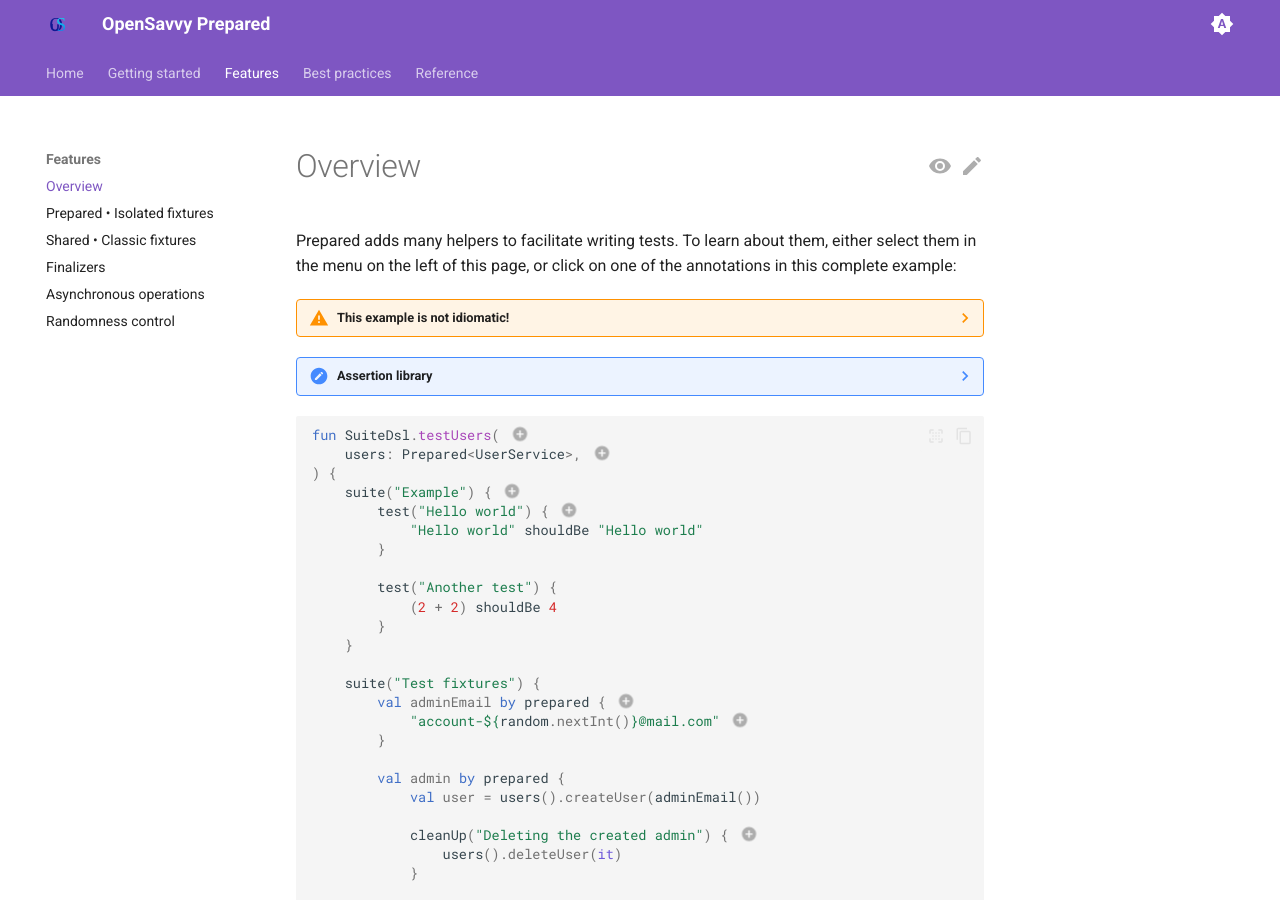
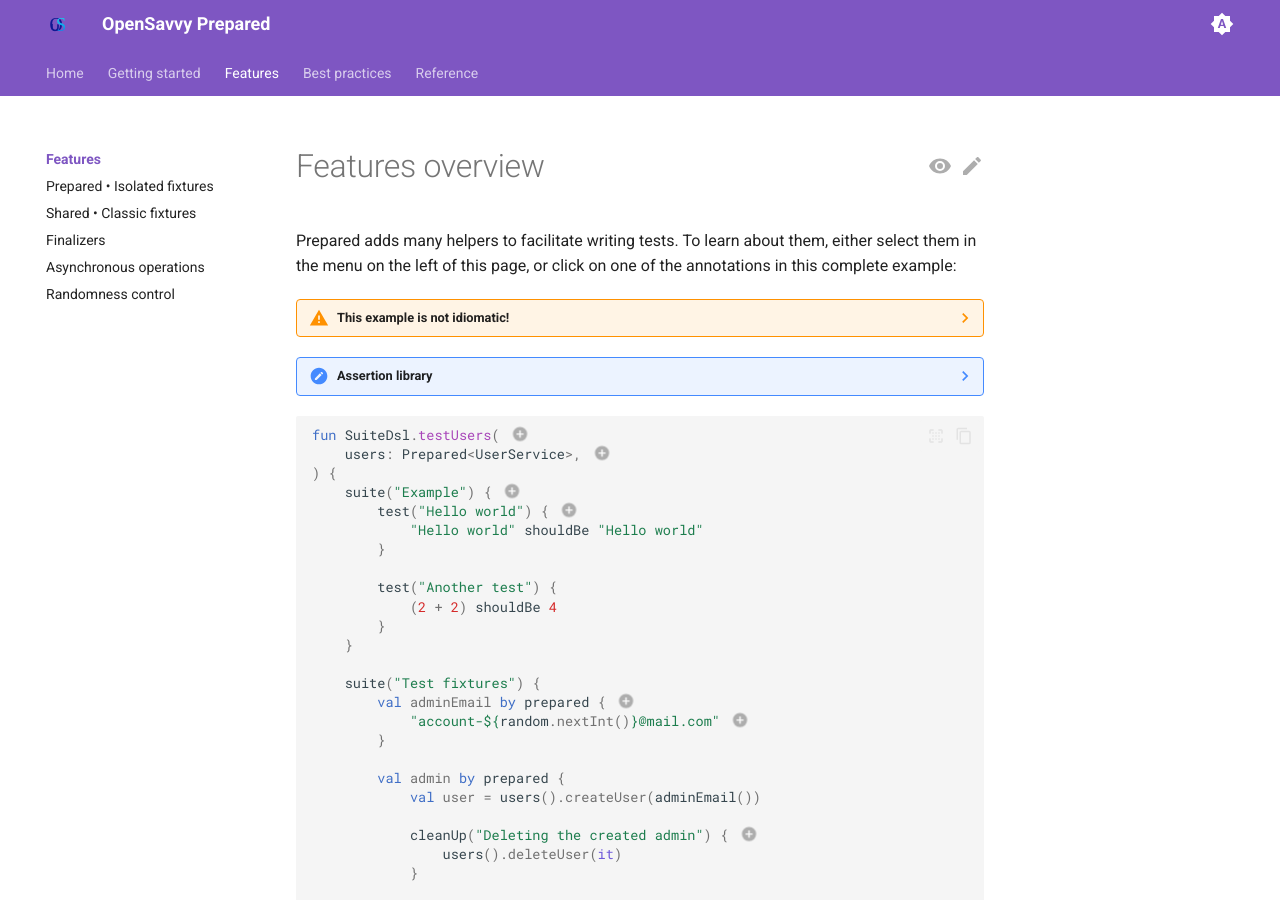
Before and after one commit to CLOVIS-AI/Prepared, an MkDocs documentation site: the page built from docs/website/docs/features/index.md, in a window 1280 px wide and 900 px high. Built offline with MkDocs 1.6.1 and Material for MkDocs 9.7.7, drawn with Linux system fonts in a browser that asks for light colours.

Commit message:
docs(website): Rename the features overview page

```diff
--- a/docs/website/docs/features/overview.md
+++ b/docs/website/docs/features/index.md
@@ -1,4 +1,4 @@
-# Overview
+# Features overview
 
 Prepared adds many helpers to facilitate writing tests. To learn about them, either select them in the menu on the left of this page, or click on one of the annotations in this complete example:
 
--- a/docs/website/mkdocs.yml
+++ b/docs/website/mkdocs.yml
@@ -87,7 +87,7 @@ nav:
       - tutorials/index.md
 
   - Features:
-      - features/overview.md
+      - features/index.md
       - features/prepared-values.md
       - features/shared-values.md
       - features/finalizers.md
```
Also changed, not shown: docs/website/docs/index.md (+1 -1 lines).
